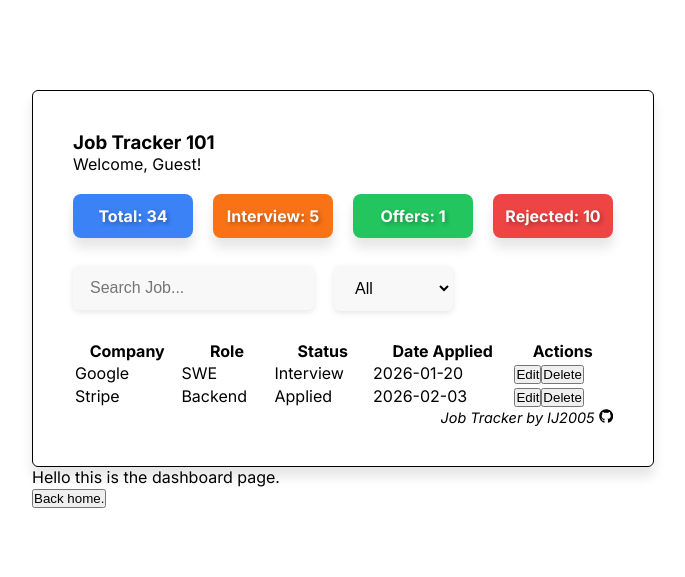
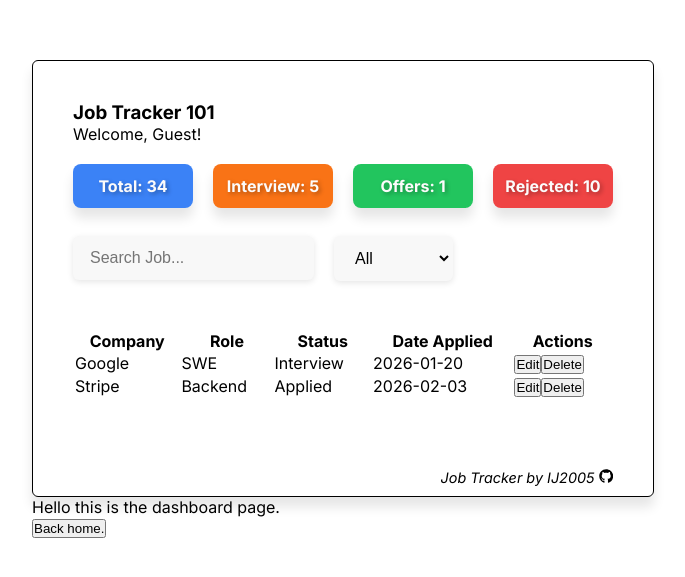
Before and after one commit to ij-2005/Job-Application-Tracker, a React (Vite) app: page /dashboard in a window 1280 px wide. Shown: the part 101-678 px from the top of the page, without its empty margins (297-982 px from the left). Built offline with nearby package versions, Linux system fonts and the light colour scheme.

Commit message:
Fixed the watermark (hard coded xD)

```diff
--- a/src/App.css
+++ b/src/App.css
@@ -74,6 +74,12 @@ body {
   font-size: 16px;            /* readable text size */
   outline: none;              /* remove default outline */
   cursor: pointer;            /* pointer cursor for dropdown */
+}
+
+/*ApplicationTable */
+
+.application-table {
+  margin: 20px 0px;
 }
 
 
@@ -250,5 +256,6 @@ body {
 .watermark {
   font-size: .9rem;
   text-align: right;
-  margin-top: auto;
+  margin-top: 50px;
+  margin-bottom: -30px;
 }
```
